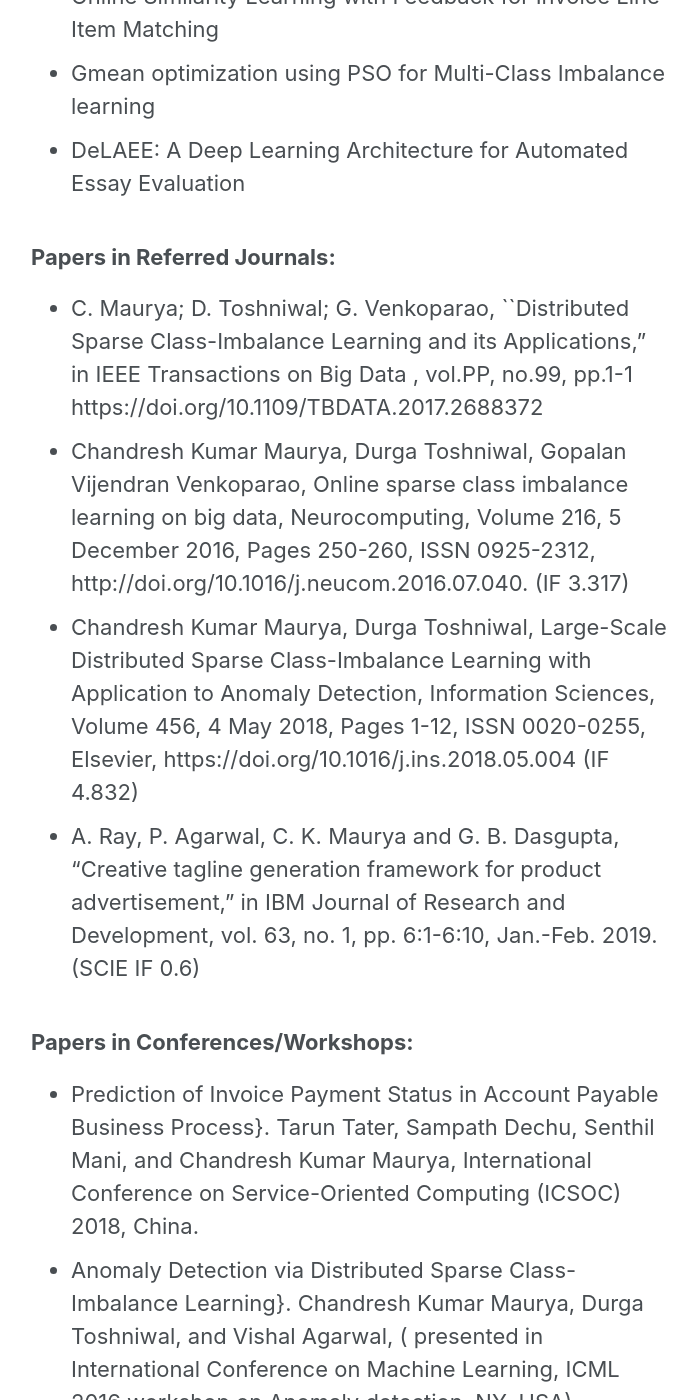
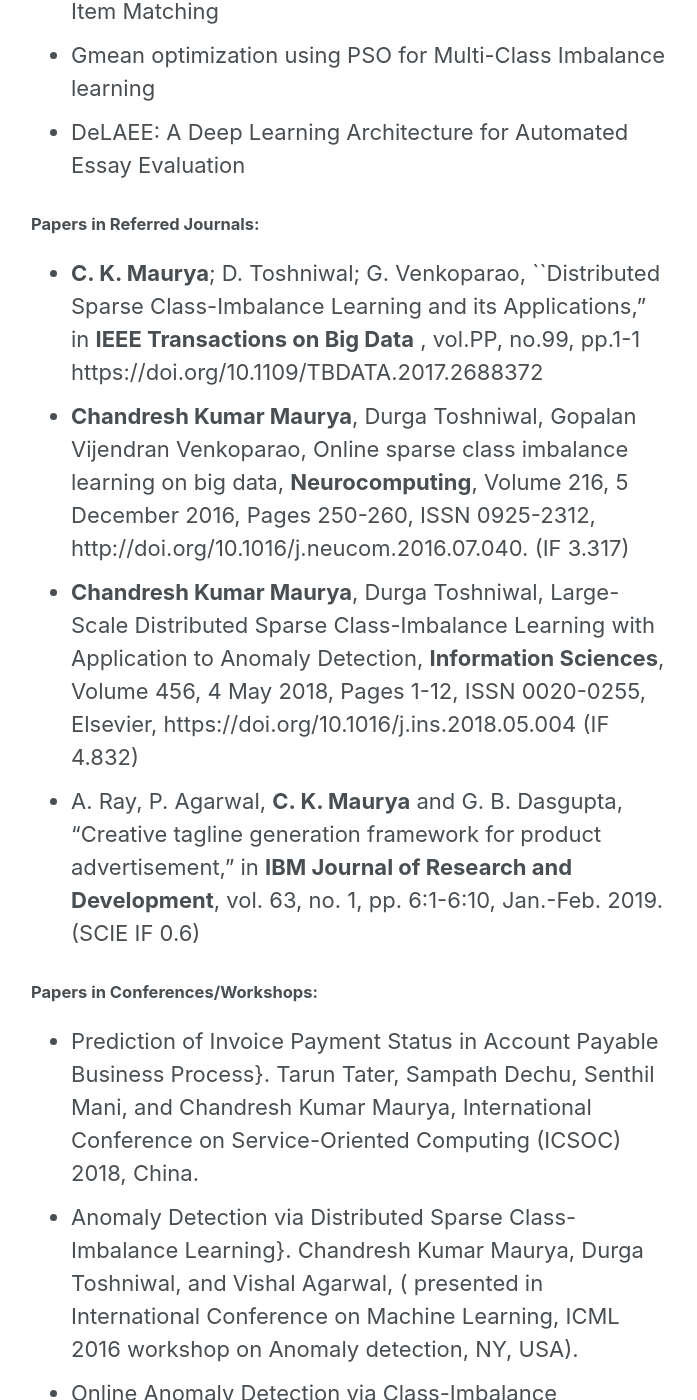
Before and after one commit to chandreshiit/oldsite, a Jekyll site: the page built from _pages/research.md, in a window 1280 px wide and 1400 px high, scrolled down 539 px. Shown: the whole window, without its empty margins (291-988 px from the left). Built offline with Jekyll 4.4.1, drawn with Linux system fonts in a browser that asks for light colours; cached includes are drawn as plain includes; nearby versions of some CDN libraries.

```diff
--- a/_pages/research.md
+++ b/_pages/research.md
@@ -5,19 +5,19 @@ author_profile: false
 ---
 **Research interests**: More broadely, I am interested in designing algorithms and models for processing big data. My work has been around in machine learning, data mining during my Ph.D. During my stint at IBM, I have started working in the text mining and natural language processing using deep learning. My current research is around designing deep architectures for understanding natural language.
 
-### Manuscripts under review:
+#### Manuscripts under review:
 - Online Similarity Learning with Feedback for Invoice Line Item Matching
 - Gmean optimization using PSO for Multi-Class Imbalance learning
 - DeLAEE: A Deep Learning Architecture for Automated Essay Evaluation
 
-### Papers in Referred Journals:
-- C. Maurya; D. Toshniwal; G. Venkoparao, ``Distributed Sparse Class-Imbalance Learning and its Applications," in IEEE Transactions on Big Data , vol.PP, no.99, pp.1-1
+#### Papers in Referred Journals:
+- **C. K. Maurya**; D. Toshniwal; G. Venkoparao, ``Distributed Sparse Class-Imbalance Learning and its Applications," in **IEEE Transactions on Big Data** , vol.PP, no.99, pp.1-1
 https://doi.org/10.1109/TBDATA.2017.2688372
-- Chandresh Kumar Maurya, Durga Toshniwal, Gopalan Vijendran Venkoparao, Online sparse class imbalance learning on big data, Neurocomputing, Volume 216, 5 December 2016, Pages 250-260, ISSN 0925-2312, http://doi.org/10.1016/j.neucom.2016.07.040. (IF 3.317)
-- Chandresh Kumar Maurya, Durga Toshniwal, Large-Scale Distributed Sparse Class-Imbalance Learning with Application to Anomaly Detection,  Information Sciences, Volume 456, 4 May 2018, Pages 1-12, ISSN 0020-0255, Elsevier, https://doi.org/10.1016/j.ins.2018.05.004 (IF 4.832)
-- A. Ray, P. Agarwal, C. K. Maurya and G. B. Dasgupta, "Creative tagline generation framework for product advertisement," in IBM Journal of Research and Development, vol. 63, no. 1, pp. 6:1-6:10, Jan.-Feb. 2019.(SCIE IF 0.6)
+- **Chandresh Kumar Maurya**, Durga Toshniwal, Gopalan Vijendran Venkoparao, Online sparse class imbalance learning on big data, **Neurocomputing**, Volume 216, 5 December 2016, Pages 250-260, ISSN 0925-2312, http://doi.org/10.1016/j.neucom.2016.07.040. (IF 3.317)
+- **Chandresh Kumar Maurya**, Durga Toshniwal, Large-Scale Distributed Sparse Class-Imbalance Learning with Application to Anomaly Detection,  **Information Sciences**, Volume 456, 4 May 2018, Pages 1-12, ISSN 0020-0255, Elsevier, https://doi.org/10.1016/j.ins.2018.05.004 (IF 4.832)
+- A. Ray, P. Agarwal, **C. K. Maurya** and G. B. Dasgupta, "Creative tagline generation framework for product advertisement," in **IBM Journal of Research and Development**, vol. 63, no. 1, pp. 6:1-6:10, Jan.-Feb. 2019.(SCIE IF 0.6)
 
-### Papers in Conferences/Workshops:
+#### Papers in Conferences/Workshops:
 - Prediction of Invoice Payment Status in Account Payable Business Process}. Tarun Tater, Sampath Dechu, Senthil Mani, and Chandresh Kumar Maurya, International Conference on Service-Oriented Computing (ICSOC) 2018, China.
 - Anomaly Detection via Distributed Sparse Class-Imbalance Learning}. Chandresh Kumar Maurya, Durga Toshniwal, and  Vishal Agarwal, ( presented in International Conference on Machine Learning, ICML 2016 workshop on Anomaly detection, NY, USA).
 - Online Anomaly Detection via Class-Imbalance Learning}, Chandresh Kumar Maurya and Durga Toshniwal,  in  International Conference on Contemporary Computing (IC3) , organised jointly by JIIT Noida and University of Florida, USA, Sep 2015.
```
Also changed, not shown: _pages/about.md (+1 -1 lines).
